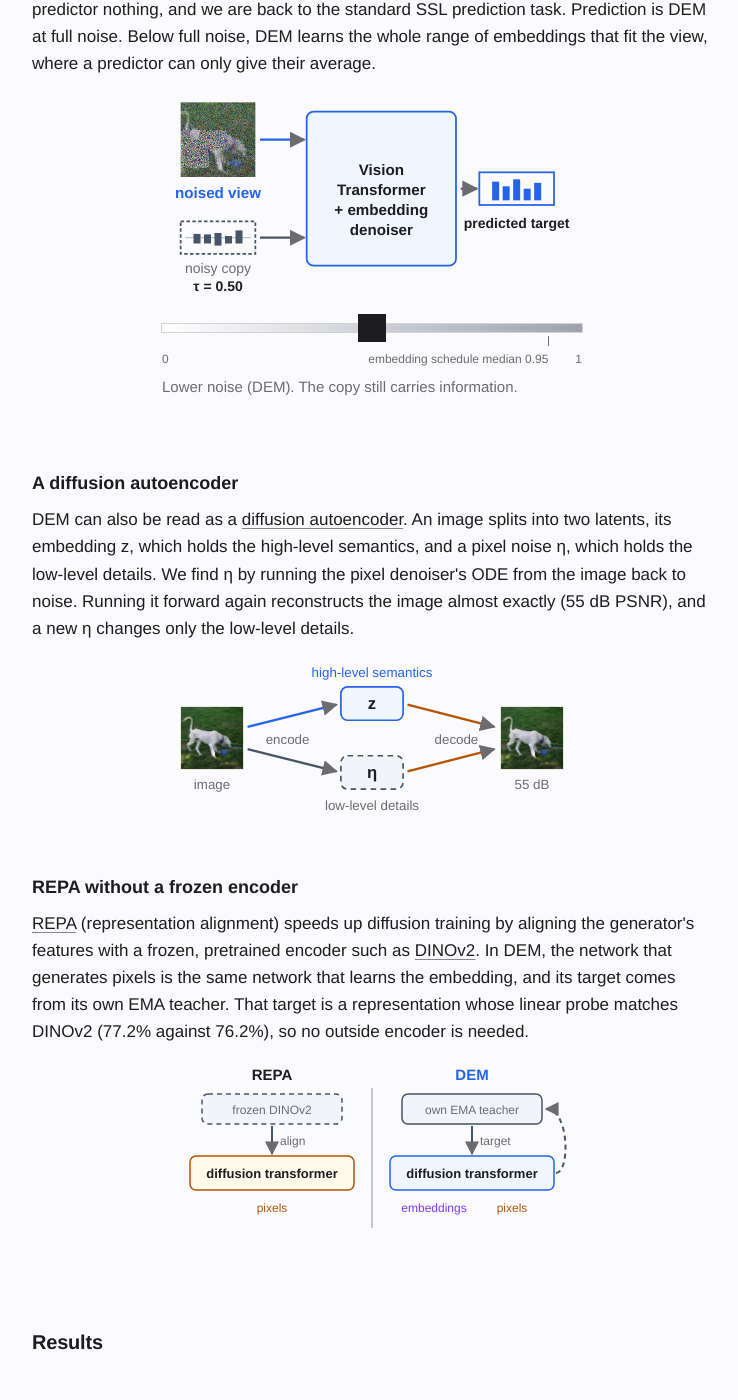
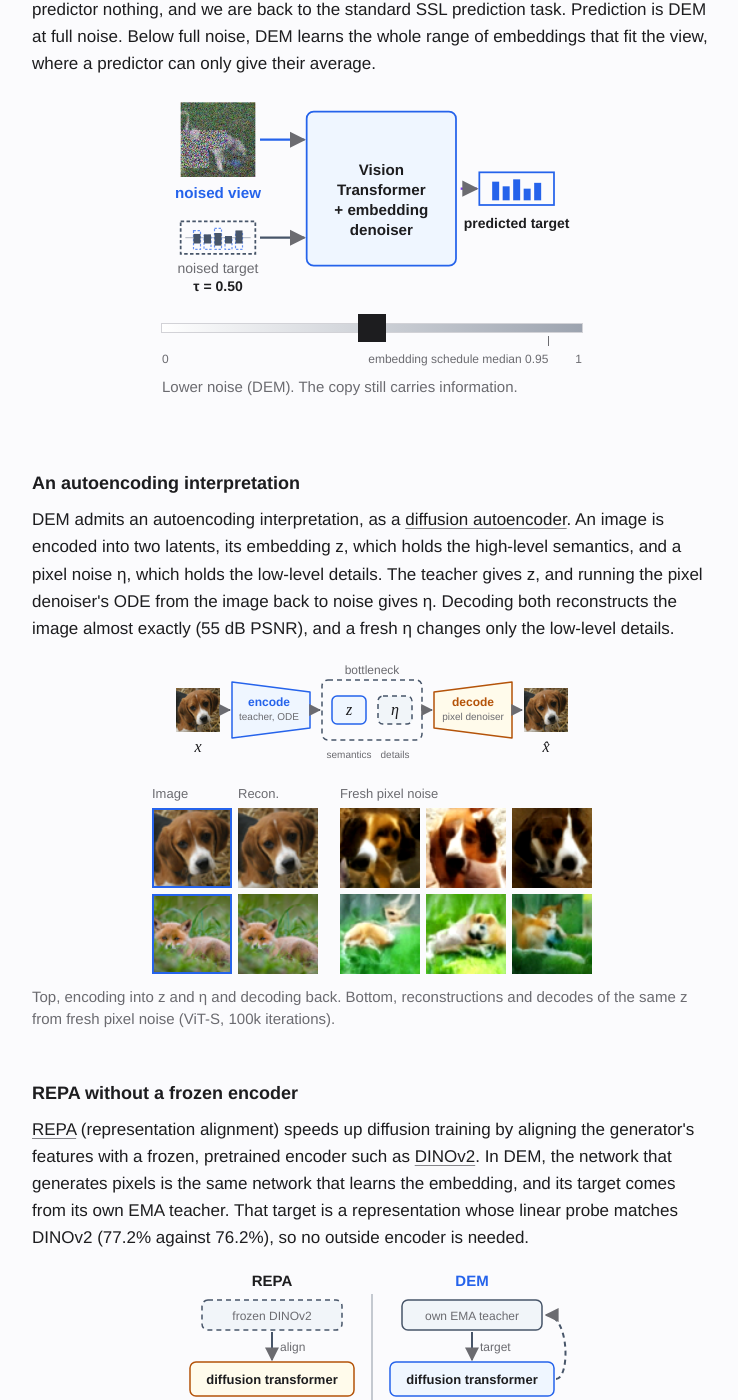
Before and after one commit to rabiulcste/rabiulcste.github.io, a Jekyll site: the page built from dem-denoising-embeddings/index.html, in a window 1280 px wide and 1400 px high, scrolled down 5256 px. Shown: the whole window, without its empty margins (268-1006 px from the left). Built offline with Jekyll 4.4.1, drawn with Linux system fonts in a browser that asks for light colours.

Commit message:
DEM page: autoencoding figure, clearer noised target

```diff
--- a/dem-denoising-embeddings/index.html
+++ b/dem-denoising-embeddings/index.html
@@ -75,6 +75,7 @@ bibtex: |
     #dem-tau { --thumb: 28px; }
     .dem-tau-wrap { position: relative; max-width: 420px; margin: 0 auto; }
     #dem-tau[data-full] .cp-box, #dem-tau[data-full] .cp-ln { stroke: var(--muted); stroke-dasharray: 4 3; }
+    #dem-tau .ghost rect { fill: none; stroke: var(--rep); stroke-width: 1; stroke-dasharray: 2 1.5; opacity: 0.7; }
     .dem-tau-ctl { max-width: 420px; margin: 8px auto 0; }
     .dem-tau-ctl[hidden] { display: none; }
     #dem-tau-r { display: block; width: 100%; height: 44px; margin: 0; padding: 0; background: none; -webkit-appearance: none; appearance: none; cursor: pointer; }
@@ -131,6 +132,12 @@ bibtex: |
     .dem-btns { margin-block: 0 12px; }
     /* Connection sketches: small, centred, the column width on phones. */
     .dem-svg.dem-sketch { min-width: 0; max-width: 400px; margin: 0 auto; }
+    .dem-ae { max-width: 440px; margin: 16px auto 12px; display: grid; gap: 6px; }
+    .dem-ae-row { display: grid; grid-template-columns: 1fr 1fr 10px 1fr 1fr 1fr; gap: 6px; align-items: end; }
+    .dem-ae-row img { display: block; width: 100%; height: auto; }
+    .dem-ae-row .src img { outline: 2px solid var(--rep); outline-offset: -2px; }
+    .dem-ae-head { color: var(--muted); font-size: var(--text-caption); line-height: 1.2; }
+    .dem-ae-head .fresh { grid-column: span 3; }
     .dem-grp th { padding-top: 16px; text-align: left; font-weight: 600; color: var(--text); border-bottom: 1px solid var(--border); }
     /* Phone figures: two type sizes (11 px labels, 14 px titles), see the layout comment in the generator. */
     .dem-svg--phone.dem-flow:not(.dem-copy) :is(.sm, .lb, .pl1) { font-size: 11px; }
@@ -470,8 +477,8 @@ bibtex: |
 <defs><marker id="ah-cp" viewBox="0 0 10 10" refX="9" refY="5" markerWidth="7" markerHeight="7" orient="auto-start-reverse"><path d="M0 0L10 5L0 10z" class="ahd"/></marker></defs>
 <image href="view_all.webp" x="16" y="8" width="64" height="64" preserveAspectRatio="none"/>
 <text class="role t-rep" x="48" y="90" text-anchor="middle">noised view</text>
-<g class="chip nv"><rect class="cb cp-box" x="16.0" y="110.0" width="64" height="28"/><path class="zl" d="M20.0 124H76.0"/><g class="bars"><rect x="27.0" y="120.8" width="6" height="8.2" id="cpb0" data-e="118.0,134.0,123.7,124.0"/><rect x="36.0" y="121.1" width="6" height="7.9" id="cpb1" data-e="122.0,134.0,120.3,124.0"/><rect x="45.0" y="120.0" width="6" height="10.8" id="cpb2" data-e="116.0,134.0,124.0,127.7"/><rect x="54.0" y="122.6" width="6" height="6.4" id="cpb3" data-e="124.0,134.0,121.2,124.0"/><rect x="63.0" y="117.8" width="6" height="11.2" id="cpb4" data-e="119.0,134.0,116.6,124.0"/></g></g>
-<text class="sm" x="48" y="154" text-anchor="middle" id="dem-tau-name">noisy copy</text>
+<g class="chip nv"><rect class="cb cp-box" x="16.0" y="110.0" width="64" height="28"/><path class="zl" d="M20.0 124H76.0"/><g class="ghost"><rect x="27.0" y="118.0" width="6" height="16.0"/><rect x="36.0" y="122.0" width="6" height="12.0"/><rect x="45.0" y="116.0" width="6" height="18.0"/><rect x="54.0" y="124.0" width="6" height="10.0"/><rect x="63.0" y="119.0" width="6" height="15.0"/></g><g class="bars"><rect x="27.0" y="120.8" width="6" height="8.2" id="cpb0" data-e="118.0,134.0,123.7,124.0"/><rect x="36.0" y="121.1" width="6" height="7.9" id="cpb1" data-e="122.0,134.0,120.3,124.0"/><rect x="45.0" y="120.0" width="6" height="10.8" id="cpb2" data-e="116.0,134.0,124.0,127.7"/><rect x="54.0" y="122.6" width="6" height="6.4" id="cpb3" data-e="124.0,134.0,121.2,124.0"/><rect x="63.0" y="117.8" width="6" height="11.2" id="cpb4" data-e="119.0,134.0,116.6,124.0"/></g></g>
+<text class="sm" x="48" y="154" text-anchor="middle" id="dem-tau-name">noised target</text>
 <text class="sm strong" x="48" y="170" text-anchor="middle" id="dem-tau-val">τ = 0.50</text>
 <path class="ln rep" d="M84 40H122" marker-end="url(#ah-cp)"/>
 <path class="ln sl cp-ln" d="M84 124H122" marker-end="url(#ah-cp)"/>
@@ -487,20 +494,33 @@ bibtex: |
         <p class="dem-tau-line" id="dem-tau-line" aria-live="polite">Lower noise (DEM). The copy still carries information.</p>
     </figure>
 
-    <h3 id="autoencoder">A diffusion autoencoder</h3>
-    <p>DEM can also be read as a <a href="https://arxiv.org/abs/2111.15640">diffusion autoencoder</a>. An image splits into two latents, its embedding z, which holds the high-level semantics, and a pixel noise η, which holds the low-level details. We find η by running the pixel denoiser's ODE from the image back to noise. Running it forward again reconstructs the image almost exactly (55 dB PSNR), and a new η changes only the low-level details.</p>
-    <figure class="dem-fig"><svg class="dem-svg dem-flow dem-sketch" viewBox="0 0 360 150" role="img" aria-labelledby="dae-t">
-<title id="dae-t">An image is encoded into its embedding z, which holds the high-level semantics, and a pixel noise eta, which holds the low-level details. Decoding both gives the image back at 55 dB PSNR.</title>
-<defs><marker id="ah-dae" viewBox="0 0 10 10" refX="9" refY="5" markerWidth="7" markerHeight="7" orient="auto-start-reverse"><path d="M0 0L10 5L0 10z" class="ahd"/></marker></defs>
-<image href="view_clean.webp" x="8" y="44" width="56" height="56" preserveAspectRatio="none"/><text class="sm" x="36" y="118" text-anchor="middle">image</text>
-<path class="ln rep" d="M68 62L148 42" marker-end="url(#ah-dae)"/><path class="ln sl" d="M68 82L148 102" marker-end="url(#ah-dae)"/>
-<text class="sm" x="104" y="77" text-anchor="middle">encode</text>
-<rect class="bx rep" x="152" y="26" width="56" height="30" rx="6"/><text class="bt" x="180" y="46" text-anchor="middle">z</text><text class="sm t-rep" x="180" y="17" text-anchor="middle">high-level semantics</text>
-<rect class="bx sl dash" x="152" y="88" width="56" height="30" rx="6"/><text class="bt" x="180" y="108" text-anchor="middle">η</text><text class="sm" x="180" y="137" text-anchor="middle">low-level details</text>
-<path class="ln pix" d="M212 42L290 62" marker-end="url(#ah-dae)"/><path class="ln pix" d="M212 102L290 82" marker-end="url(#ah-dae)"/>
-<text class="sm" x="256" y="77" text-anchor="middle">decode</text>
-<image href="view_clean.webp" x="296" y="44" width="56" height="56" preserveAspectRatio="none"/><text class="sm" x="324" y="118" text-anchor="middle">55 dB</text>
-</svg></figure>
+    <h3 id="autoencoder">An autoencoding interpretation</h3>
+    <p>DEM admits an autoencoding interpretation, as a <a href="https://arxiv.org/abs/2111.15640">diffusion autoencoder</a>. An image is encoded into two latents, its embedding z, which holds the high-level semantics, and a pixel noise η, which holds the low-level details. The teacher gives z, and running the pixel denoiser's ODE from the image back to noise gives η. Decoding both reconstructs the image almost exactly (55 dB PSNR), and a fresh η changes only the low-level details.</p>
+    <figure class="dem-fig"><svg class="dem-svg dem-flow dem-sketch" viewBox="0 0 400 112" role="img" aria-labelledby="ae-t">
+<title id="ae-t">An autoencoder. The image x is encoded into its embedding z from the teacher and a pixel noise eta from ODE inversion. Together they form the bottleneck, and the pixel denoiser decodes them into the reconstruction x-hat.</title>
+<defs><marker id="ah-ae" viewBox="0 0 10 10" refX="9" refY="5" markerWidth="6" markerHeight="6" orient="auto-start-reverse"><path d="M0 0L10 5L0 10z" class="ahd"/></marker></defs>
+<image href="ae_beagle_0.webp" x="4" y="30" width="44" height="44" preserveAspectRatio="none"/><text class="mth" x="26" y="94" text-anchor="middle">x</text>
+<path class="ln sl" d="M50 52H58" marker-end="url(#ah-ae)"/>
+<path class="bx rep" d="M60 24L138 34V70L60 80Z" stroke-linejoin="round"/>
+<text class="sm strong t-rep" x="97" y="48" text-anchor="middle">encode</text><text class="sm" x="97" y="62" text-anchor="middle" style="font-size:10px">teacher, ODE</text>
+<path class="ln sl" d="M140 52H148" marker-end="url(#ah-ae)"/>
+<rect class="bx sl dash" x="150" y="22" width="100" height="60" rx="6" style="fill:none"/><text class="sm" x="200" y="16" text-anchor="middle">bottleneck</text>
+<rect class="bx rep" x="160" y="38" width="34" height="28" rx="5"/><text class="mth" x="177" y="57" text-anchor="middle">z</text>
+<rect class="bx sl dash" x="206" y="38" width="34" height="28" rx="5"/><text class="mth" x="223" y="57" text-anchor="middle">η</text>
+<text class="sm" x="177" y="100" text-anchor="middle" style="font-size:10px">semantics</text><text class="sm" x="223" y="100" text-anchor="middle" style="font-size:10px">details</text>
+<path class="ln sl" d="M252 52H260" marker-end="url(#ah-ae)"/>
+<path class="bx pix" d="M262 34L340 24V80L262 70Z" stroke-linejoin="round"/>
+<text class="sm strong t-pix" x="301" y="48" text-anchor="middle">decode</text><text class="sm" x="301" y="62" text-anchor="middle" style="font-size:10px">pixel denoiser</text>
+<path class="ln sl" d="M342 52H350" marker-end="url(#ah-ae)"/>
+<image href="ae_beagle_1.webp" x="352" y="30" width="44" height="44" preserveAspectRatio="none"/><text class="mth" x="374" y="94" text-anchor="middle">x̂</text>
+</svg>
+        <div class="dem-ae">
+            <div class="dem-ae-row dem-ae-head" aria-hidden="true"><span>Image</span><span>Recon.</span><span class="gap"></span><span class="fresh">Fresh pixel noise</span></div>
+            <div class="dem-ae-row" role="img" aria-label="A beagle, its near-exact reconstruction, and three new beagles from the same embedding with fresh pixel noise."><span class="src"><img src="ae_beagle_0.webp" width="64" height="64" alt=""></span><img src="ae_beagle_1.webp" width="64" height="64" alt=""><span class="gap"></span><img src="ae_beagle_2.webp" width="64" height="64" alt=""><img src="ae_beagle_3.webp" width="64" height="64" alt=""><img src="ae_beagle_4.webp" width="64" height="64" alt=""></div>
+            <div class="dem-ae-row" role="img" aria-label="A fox in grass, its near-exact reconstruction, and three new animals in grass from the same embedding with fresh pixel noise."><span class="src"><img src="ae_fox_0.webp" width="64" height="64" alt=""></span><img src="ae_fox_1.webp" width="64" height="64" alt=""><span class="gap"></span><img src="ae_fox_2.webp" width="64" height="64" alt=""><img src="ae_fox_3.webp" width="64" height="64" alt=""><img src="ae_fox_4.webp" width="64" height="64" alt=""></div>
+        </div>
+        <figcaption>Top, encoding into z and η and decoding back. Bottom, reconstructions and decodes of the same z from fresh pixel noise (ViT-S, 100k iterations).</figcaption>
+    </figure>
     <h3 id="repa">REPA without a frozen encoder</h3>
     <p><a href="https://arxiv.org/abs/2410.06940">REPA</a> (representation alignment) speeds up diffusion training by aligning the generator's features with a frozen, pretrained encoder such as <a href="https://arxiv.org/abs/2304.07193">DINOv2</a>. In DEM, the network that generates pixels is the same network that learns the embedding, and its target comes from its own EMA teacher. That target is a representation whose linear probe matches DINOv2 (77.2% against 76.2%), so no outside encoder is needed.</p>
     <figure class="dem-fig"><svg class="dem-svg dem-flow dem-sketch" viewBox="0 0 400 176" role="img" aria-labelledby="repa-t">
@@ -1116,7 +1136,7 @@ bibtex: |
     });
     val.textContent = "τ = " + t.toFixed(2);
     r.setAttribute("aria-valuetext", t.toFixed(2));
-    name.textContent = full ? "pure noise" : "noisy copy";
+    name.textContent = full ? "pure noise" : "noised target";
     if (full) fig.setAttribute("data-full", ""); else fig.removeAttribute("data-full");
     if (line.textContent !== txt) line.textContent = txt;
   }
```
Also changed, not shown: dem-denoising-embeddings/ae_beagle_0.webp (added), dem-denoising-embeddings/ae_beagle_1.webp (added), dem-denoising-embeddings/ae_beagle_2.webp (added), dem-denoising-embeddings/ae_beagle_3.webp (added), dem-denoising-embeddings/ae_beagle_4.webp (added), dem-denoising-embeddings/ae_fox_0.webp (added), dem-denoising-embeddings/ae_fox_1.webp (added), dem-denoising-embeddings/ae_fox_2.webp (added), dem-denoising-embeddings/ae_fox_3.webp (added), dem-denoising-embeddings/ae_fox_4.webp (added).
